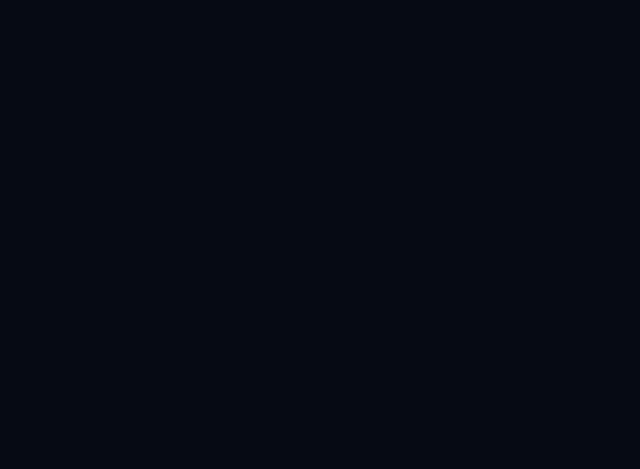
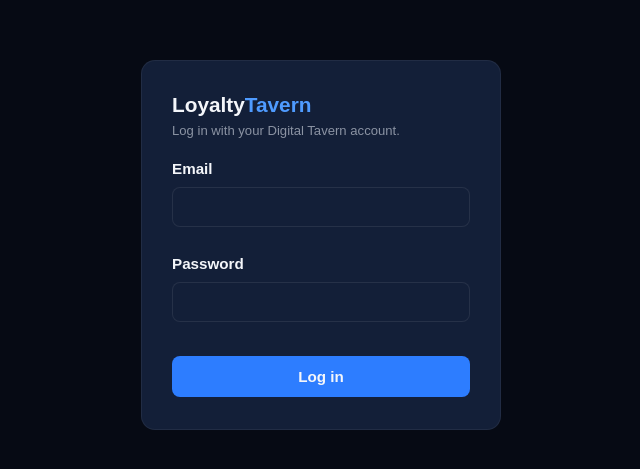
Before and after one commit to mmmlungi/digitaltavern-loyalty, a React (Vite) app: page /login in a window 1280 px wide. Before the commit this address had no page. Shown: the part 155-624 px from the top of the page, without its empty margins (319-959 px from the left). Built offline with nearby package versions, Linux system fonts and the light colour scheme; no server answers.

Commit message:
Add real auth: login, protected routes, JWT-based API client

```diff
--- a/src/App.jsx
+++ b/src/App.jsx
@@ -1,5 +1,7 @@
-import { Routes, Route } from 'react-router-dom'
+import { useState } from 'react'
+import { Routes, Route, Navigate } from 'react-router-dom'
 import Layout from './components/Layout/Layout'
+import Login from './pages/Login/Login'
 import Overview from './pages/Overview/Overview'
 import ProgramSetup from './pages/ProgramSetup/ProgramSetup'
 import Customers from './pages/Customers/Customers'
@@ -7,9 +9,27 @@ import Messages from './pages/Messages/Messages'
 import Settings from './pages/Settings/Settings'
 
 function App() {
+  const [token, setToken] = useState(localStorage.getItem('lt_token'))
+  const [user, setUser] = useState(JSON.parse(localStorage.getItem('lt_user') || 'null'))
+
+  const handleLogin = (newToken, newUser) => {
+    localStorage.setItem('lt_token', newToken)
+    localStorage.setItem('lt_user', JSON.stringify(newUser))
+    setToken(newToken)
+    setUser(newUser)
+  }
+
+  const handleLogout = () => {
+    localStorage.removeItem('lt_token')
+    localStorage.removeItem('lt_user')
+    setToken(null)
+    setUser(null)
+  }
+
   return (
     <Routes>
-      <Route path="/" element={<Layout />}>
+      <Route path="/login" element={!token ? <Login onLogin={handleLogin} /> : <Navigate to="/" />} />
+      <Route path="/" element={token ? <Layout user={user} onLogout={handleLogout} /> : <Navigate to="/login" />}>
         <Route index element={<Overview />} />
         <Route path="program-setup" element={<ProgramSetup />} />
         <Route path="customers" element={<Customers />} />
--- /dev/null
+++ b/src/api/loyaltyApi.js
@@ -0,0 +1,33 @@
+const API_URL = import.meta.env.VITE_API_URL;
+
+async function request(path, options = {}) {
+  const token = localStorage.getItem('lt_token');
+  const res = await fetch(`${API_URL}${path}`, {
+    ...options,
+    headers: {
+      'Content-Type': 'application/json',
+      ...(token ? { Authorization: `Bearer ${token}` } : {}),
+      ...options.headers,
+    },
+  });
+  if (!res.ok) {
+    const body = await res.json().catch(() => ({}));
+    throw new Error(body.error || `Request failed: ${res.status}`);
+  }
+  return res.json();
+}
+
+export const login = (email, password) =>
+  request('/api/auth/login', { method: 'POST', body: JSON.stringify({ email, password }) });
+
+export const getProgram = () => request('/api/loyalty-tavern/program');
+export const saveProgram = (data) =>
+  request('/api/loyalty-tavern/program', { method: 'PUT', body: JSON.stringify(data) });
+
+export const getMessages = () => request('/api/loyalty-tavern/messages');
+export const saveMessage = (templateId, text) =>
+  request(`/api/loyalty-tavern/messages/${templateId}`, { method: 'PUT', body: JSON.stringify({ text }) });
+
+export const getCustomers = () => request('/api/loyalty-tavern/customers');
+export const getStats = () => request('/api/loyalty-tavern/stats');
+export const getActivity = () => request('/api/loyalty-tavern/activity');
--- a/src/components/Layout/Layout.jsx
+++ b/src/components/Layout/Layout.jsx
@@ -1,10 +1,10 @@
 import { Outlet } from 'react-router-dom';
 import Sidebar from '../Sidebar/Sidebar';
 
-export default function Layout() {
+export default function Layout({ user, onLogout }) {
   return (
     <div className="app-shell">
-      <Sidebar businessName="Bella Hair Studio" plan="Pro" />
+      <Sidebar businessName={user?.business_name || 'Your Business'} plan={user?.subscription_plan || 'Trial'} onLogout={onLogout} />
       <Outlet />
     </div>
   );
--- a/src/components/Sidebar/Sidebar.jsx
+++ b/src/components/Sidebar/Sidebar.jsx
@@ -8,27 +8,12 @@ const LINKS = [
   { to: '/settings', label: 'Settings' },
 ];
 
-/**
- * Sidebar
- * Props:
- * - businessName: string
- * - plan: string
- */
-export default function Sidebar({ businessName, plan }) {
+export default function Sidebar({ businessName, plan, onLogout }) {
   return (
     <aside className="sidebar">
-      <div className="sidebar__logo">
-        Loyalty<span>Tavern</span>
-      </div>
+      <div className="sidebar__logo">Loyalty<span>Tavern</span></div>
       {LINKS.map((link) => (
-        <NavLink
-          key={link.to}
-          to={link.to}
-          end={link.end}
-          className={({ isActive }) =>
-            'sidebar__link' + (isActive ? ' sidebar__link--active' : '')
-          }
-        >
+        <NavLink key={link.to} to={link.to} end={link.end} className={({ isActive }) => 'sidebar__link' + (isActive ? ' sidebar__link--active' : '')}>
           {link.label}
         </NavLink>
       ))}
@@ -36,6 +21,7 @@ export default function Sidebar({ businessName, plan }) {
         {businessName}
         <br />
         {plan} plan
+        <button onClick={onLogout} className="sidebar__link sidebar__logout">Logout</button>
       </div>
     </aside>
   );
--- /dev/null
+++ b/src/pages/Login/Login.jsx
@@ -0,0 +1,51 @@
+import { useState } from 'react';
+import { useNavigate } from 'react-router-dom';
+import { login } from '../../api/loyaltyApi';
+
+export default function Login({ onLogin }) {
+  const [email, setEmail] = useState('');
+  const [password, setPassword] = useState('');
+  const [error, setError] = useState('');
+  const [loading, setLoading] = useState(false);
+  const navigate = useNavigate();
+
+  const handleSubmit = async (e) => {
+    e.preventDefault();
+    setError('');
+    setLoading(true);
+    try {
+      const data = await login(email, password);
+      onLogin(data.token, data.user);
+      navigate('/');
+    } catch (err) {
+      setError(err.message || 'Login failed');
+    } finally {
+      setLoading(false);
+    }
+  };
+
+  return (
+    <div className="login-page">
+      <form className="login-card" onSubmit={handleSubmit}>
+        <div className="login-card__logo">Loyalty<span>Tavern</span></div>
+        <p className="login-card__subtitle">Log in with your Digital Tavern account.</p>
+
+        <div className="form-section">
+          <div className="form-section__label">Email</div>
+          <input type="email" className="form-input" value={email} onChange={(e) => setEmail(e.target.value)} required />
+        </div>
+
+        <div className="form-section">
+          <div className="form-section__label">Password</div>
+          <input type="password" className="form-input" value={password} onChange={(e) => setPassword(e.target.value)} required />
+        </div>
+
+        {error && <p className="login-error">{error}</p>}
+
+        <button className="save-button login-card__submit" type="submit" disabled={loading}>
+          {loading ? 'Logging in...' : 'Log in'}
+        </button>
+      </form>
+    </div>
+  );
+}
--- a/src/styles/theme.css
+++ b/src/styles/theme.css
@@ -276,3 +276,13 @@ body {
 .plan-card { background: var(--navy-700); border: 1px solid rgba(45, 125, 255, 0.3); border-radius: 10px; padding: 14px 16px; display: flex; flex-direction: column; gap: 4px; }
 .plan-card__name { font-family: 'Rajdhani', sans-serif; font-weight: 700; color: var(--blue-400); font-size: 1rem; }
 .plan-card__desc { font-size: 0.8rem; color: var(--silver-500); }
+
+.login-page { min-height: 100vh; display: flex; align-items: center; justify-content: center; background: var(--navy-900); padding: 20px; }
+.login-card { background: var(--navy-700); border: 1px solid rgba(255, 255, 255, 0.06); border-radius: 14px; padding: 32px 30px; width: 100%; max-width: 360px; }
+.login-card__logo { font-family: 'Rajdhani', sans-serif; font-weight: 700; font-size: 1.3rem; margin-bottom: 6px; }
+.login-card__logo span { color: var(--blue-400); }
+.login-card__subtitle { font-size: 0.82rem; color: var(--silver-500); margin: 0 0 22px; }
+.login-card__submit { width: 100%; margin-top: 6px; }
+.login-error { color: #ff6b6b; font-size: 0.82rem; margin: -6px 0 14px; }
+
+.sidebar__logout { background: none; border: none; width: 100%; text-align: left; cursor: pointer; padding: 8px 12px; margin-top: 8px; }
```
Also changed, not shown: 1 other file (tests, documents, lock files or other folders).
